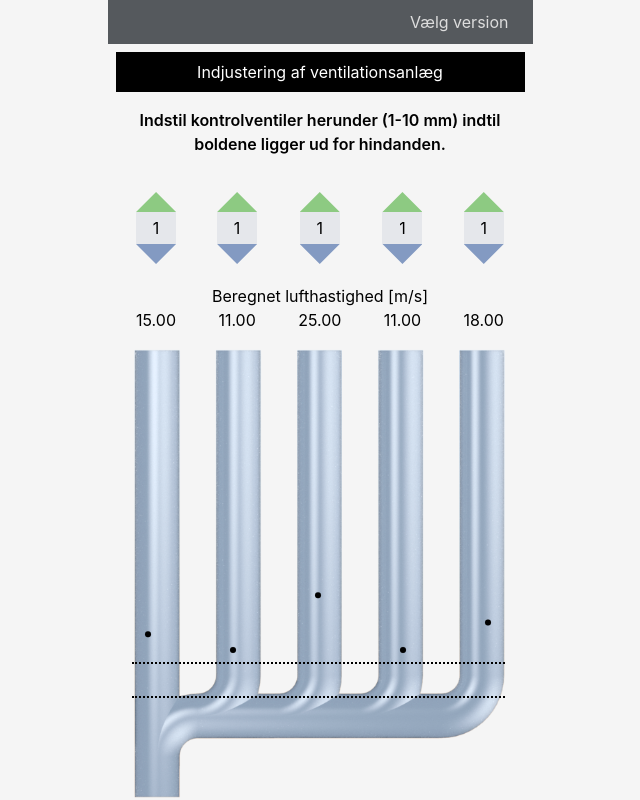
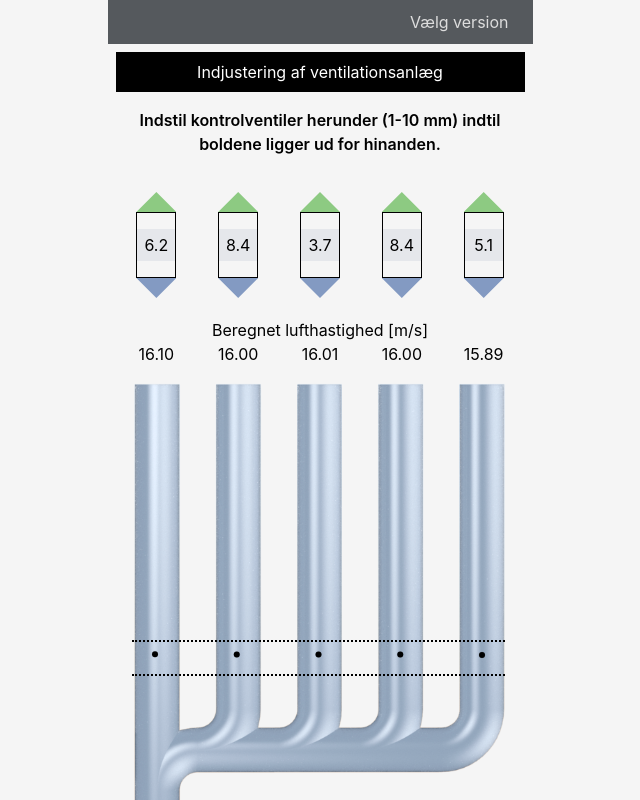
Before and after one commit to Alexander-Gronninger/CMK-vvs-app, a React (Create React App) app: page /GF2 in a window 1280 px wide. Shown: the top 800 px of the page, without its empty margins (320-960 px from the left). Built offline with nearby package versions, Linux system fonts and the light colour scheme.

Commit message:
feedback round one
-balls should now be in center of tubes
-increased height of dotted lines
-increased distance between input and buttons

```diff
--- a/src/components/GF2MainOpening.js
+++ b/src/components/GF2MainOpening.js
@@ -63,7 +63,6 @@ const GF2MainOpening = () => {
     setDesiredOpening(newDesiredOpening);
     updateGF2Data(newDesiredOpening);
   };
-  console.log(GF2Data[0].MainOpening);
 
   return (
     <div className="flex flex-col">
--- a/src/components/GF2ScatterChart.js
+++ b/src/components/GF2ScatterChart.js
@@ -16,10 +16,57 @@ ChartJS.register(LinearScale, PointElement, LineElement, Tooltip, Legend);
 function GF2ScatterChart() {
   const { GF2Data } = useContext(GF2Context);
 
+  function findHighestYValue(data) {
+    if (!data || data.length === 0) {
+      return null; // Return null for an empty array or invalid data.
+    }
+
+    let highestY = data[0].y; // Initialize with the first value.
+
+    for (let i = 1; i < data.length; i++) {
+      if (data[i].y > highestY) {
+        highestY = data[i].y; // Update highestY if a higher value is found.
+      }
+    }
+
+    return highestY;
+  }
+
+  /* Function for setting padding between screen widths of 320-375, based on roughly looking at what padding is needed to center the dots */
+  function calculatePadding(screenWidth) {
+    const minWidth = 320;
+    const maxWidth = 375;
+    const minValue = 18;
+    const maxValue = 23;
+
+    if (screenWidth <= minWidth) {
+      return minValue;
+    }
+
+    if (screenWidth >= maxWidth) {
+      return maxValue;
+    }
+
+    // Calculate the interpolation factor
+    const factor = (screenWidth - minWidth) / (maxWidth - minWidth);
+
+    // Interpolate between minValue and maxValue
+    const interpolatedValue = minValue + factor * (maxValue - minValue);
+
+    return interpolatedValue;
+  }
+
+  let screenWidth = window.innerWidth;
+  let padding = calculatePadding(screenWidth);
+
+  /* Chart specific  */
+
   const values = Array.from({ length: GF2Data.length - 1 }, (_, index) => ({
     x: index + 1,
     y: Number(calcAirspeed2(index, GF2Data)),
   }));
+
+  const highestY = findHighestYValue(values);
 
   const dataset = {
     datasets: [
@@ -32,7 +79,8 @@ function GF2ScatterChart() {
   };
 
   const chartOptions = {
-    aspectRatio: 1,
+    maintainAspectRatio: false,
+    layout: { padding: padding },
     plugins: {
       tooltip: {
         enabled: false,
--- a/src/components/GF2ScatterChartAlt.js
+++ /dev/null
@@ -1,74 +0,0 @@
-import React, { useContext } from "react";
-import GF2Context from "../context/GF2Context";
-import { calcAirspeed2 } from "../functions/GF2Calculations";
-import {
-  Chart as ChartJS,
-  LinearScale,
-  PointElement,
-  LineElement,
-  Tooltip,
-  Legend,
-} from "chart.js";
-import { Scatter } from "react-chartjs-2";
-
-ChartJS.register(LinearScale, PointElement, LineElement, Tooltip, Legend);
-
-function GF2ScatterChartAlt() {
-  const { GF2Data } = useContext(GF2Context);
-
-  const values = Array.from({ length: GF2Data.length - 1 }, (_, index) => ({
-    x: index + 1,
-    y: Number(calcAirspeed2(index, GF2Data)),
-  }));
-
-  const dataset = {
-    datasets: [
-      {
-        label: "",
-        data: values,
-        backgroundColor: "#000000",
-      },
-    ],
-  };
-
-  const chartOptions = {
-    aspectRatio: 1,
-    plugins: {
-      tooltip: {
-        enabled: false,
-      },
-      legend: {
-        enabled: false,
-        labels: { boxWidth: 0 },
-      },
-      customCanvasBackgroundColor: {
-        color: "#00000000",
-      },
-      title: {
-        display: false,
-      },
-    },
-    scales: {
-      y: {
-        beginAtZero: true,
-        max: 80,
-      },
-      x: {
-        display: false,
-        grid: false,
-      },
-    },
-  };
-
-  return (
-    <>
-      <Scatter
-        data={dataset}
-        options={chartOptions}
-        className="row-start-1 row-end-2 col-start-1 col-end-6"
-      />
-    </>
-  );
-}
-
-export default GF2ScatterChartAlt;
--- a/src/components/GF2StudentKVValueInput.js
+++ b/src/components/GF2StudentKVValueInput.js
@@ -49,7 +49,7 @@ const GF2StudentKVValueInput = ({ index, id, value, setValue }) => {
     <>
       {/* TableCss comes from parent component and is used to determine table styles in multiple documents */}
       <input
-        className="w-10 h-8 m-0 text-center bg-gray-200"
+        className="w-full h-8 m-0 text-center bg-gray-200"
         key={"KVInput" + index}
         /* Index starts at 0, but the KVs are labeled 1-5, so its index + 1 to make parent components labels work */
         id={id + (index + 1)}
--- a/src/context/ContextProvider.js
+++ b/src/context/ContextProvider.js
@@ -16,16 +16,16 @@ const ContextProvider = ({ children }) => {
       DesiredAirspeed: 12,
       AllKV: 5,
     },
-    { QV: 30.4, TeacherKVOpening: 5, StudentKVOpening: 1, QVKVRelation: 3 },
+    /* { QV: 30.4, TeacherKVOpening: 5, StudentKVOpening: 1, QVKVRelation: 3 },
     { QV: 35.5, TeacherKVOpening: 5, StudentKVOpening: 1, QVKVRelation: 2.2 },
     { QV: 39.3, TeacherKVOpening: 5, StudentKVOpening: 1, QVKVRelation: 5 },
     { QV: 31.2, TeacherKVOpening: 5, StudentKVOpening: 1, QVKVRelation: 2.2 },
-    { QV: 41.2, TeacherKVOpening: 5, StudentKVOpening: 1, QVKVRelation: 3.6 },
-    /*     { QV: 30.4, TeacherKVOpening: 5, StudentKVOpening: 6.2, QVKVRelation: 3 },
+    { QV: 41.2, TeacherKVOpening: 5, StudentKVOpening: 1, QVKVRelation: 3.6 }, */
+    { QV: 30.4, TeacherKVOpening: 5, StudentKVOpening: 6.2, QVKVRelation: 3 },
     { QV: 35.5, TeacherKVOpening: 5, StudentKVOpening: 8.4, QVKVRelation: 2.2 },
     { QV: 39.3, TeacherKVOpening: 5, StudentKVOpening: 3.7, QVKVRelation: 5 },
     { QV: 31.2, TeacherKVOpening: 5, StudentKVOpening: 8.4, QVKVRelation: 2.2 },
-    { QV: 41.2, TeacherKVOpening: 5, StudentKVOpening: 5.1, QVKVRelation: 3.6 }, */
+    { QV: 41.2, TeacherKVOpening: 5, StudentKVOpening: 5.1, QVKVRelation: 3.6 },
   ]);
 
   const [version3Data, setVersion3Data] = useState([
--- a/src/pages/GF2Version.js
+++ b/src/pages/GF2Version.js
@@ -9,7 +9,6 @@ import GF2MainOpening from "../components/GF2MainOpening";
 import GF2StudentKV from "../templates/GF2StudentKV"; /*
 import CalcNewQV from "../functions/CalcNewQV"; */
 import { calcAirspeed2 } from "../functions/GF2Calculations";
-import GF2ScatterChartAlt from "../components/GF2ScatterChartAlt";
 import GF2ScatterChart from "../components/GF2ScatterChart";
 
 const GF2Version = () => {
@@ -27,7 +26,7 @@ const GF2Version = () => {
         {/* H1 with some CSS rules applied */}
         <H1>
           Indstil kontrolventiler herunder (1-10 mm) indtil boldene ligger ud
-          for hindanden.
+          for hinanden.
         </H1>
 
         <div className="grid">
@@ -56,7 +55,7 @@ const GF2Version = () => {
           })}
 
           {/* Graphical section showing how close the student is to getting all valves airspeed(NewQV2) to be equal */}
-          <div className="grid gap-x-[20px] justify-around p-2 row-start-4 row-end-5 col-start-1 col-end-6">
+          <div className="grid gap-x-[20px] justify-around p-2 row-start-4 row-end-5 col-start-1 col-end-6 h-fit">
             {/* image which the dots are rendered on top of */}
             <img
               className="row-start-1 row-end-1 col-start-1 col-end-1 flex"
@@ -67,7 +66,7 @@ const GF2Version = () => {
               {/* The component handling the dots, their positioning and animation */}
               <GF2ScatterChart />
               {/* The range students are meant to get the dots within */}
-              <div className="row-start-1 row-end-2 h-100% w-full col-start-1 col-end-6 flex flex-col justify-end">
+              <div className="row-start-1 row-end-2 h-100% w-full col-start-1 col-end-6 flex flex-col justify-end mb-14">
                 <div className="border-b-[2px] w-full border-dotted border-black mt-10 h-0"></div>
                 <div className="border-b-[2px] w-full border-dotted border-black mt-8 h-0"></div>
               </div>
@@ -83,9 +82,6 @@ const GF2Version = () => {
             på {GF2Data[0].DesiredAirspeed} som muligt
           </p>
         </div>
-
-        <p className="text-xl">ALTERNATIVET CHART</p>
-        <GF2ScatterChartAlt />
 
         {/* Table showing the calculated airspeed based on student KV input and other data */}
         {/*         <table className="my-4">
--- a/src/templates/GF2StudentKV.js
+++ b/src/templates/GF2StudentKV.js
@@ -59,6 +59,8 @@ const GF2StudentKV = ({ index }) => {
         /* onMouseDownFunction={handleMouseDownOnIncreaseBtn} */
         /* onMouseUpFunction={handleMouseUpOnBtns} */
       />
+      {/* <p className="w-10 h-8 m-0 text-center bg-gray-200">{value}</p> */}
+      <div className="py-4 border-black border-solid border-[1px] w-[40px]">
         <GF2StudentKVValueInput
           key={"KVInput" + index}
           id={"KVInput" + index}
@@ -66,6 +68,7 @@ const GF2StudentKV = ({ index }) => {
           value={value}
           setValue={setValue}
         />
+      </div>
       <InputButtonDecrease
         onClickFunction={decreaseValue}
         /* onMouseDownFunction={handleMouseDownOnIncreaseBtn} */
```
Lines whose indentation alone changed are shown as unchanged.
